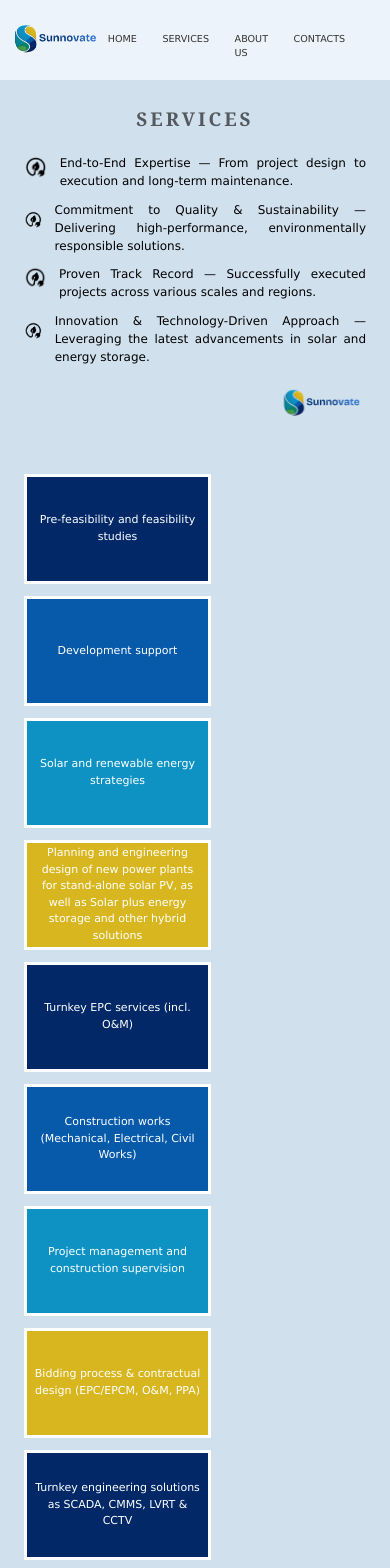
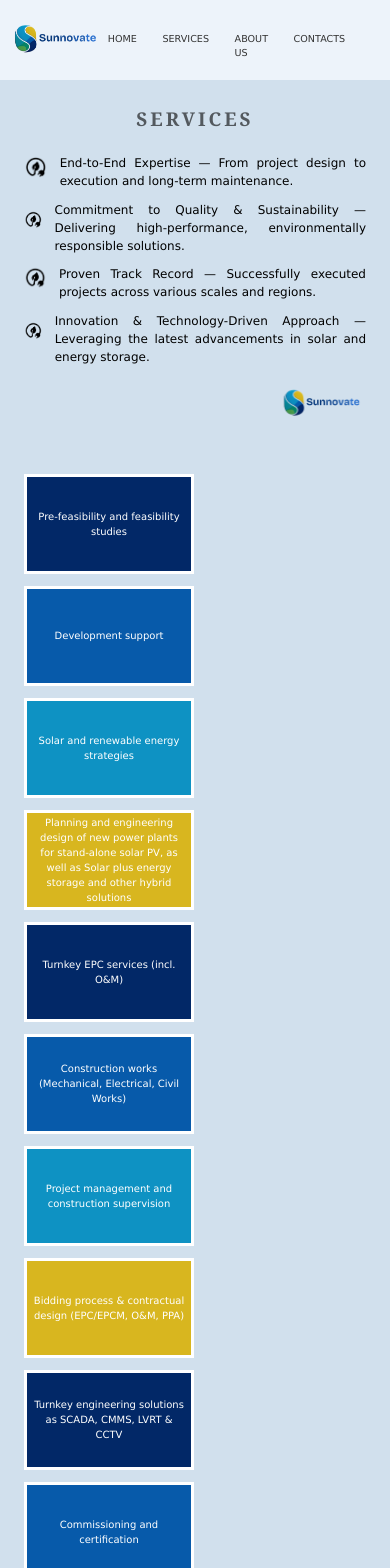
Before and after one commit to Petar-Dinev/sunnovate-group, a React (Vite) app: page /services in a window 390 px wide. Shown: the top 1568 px of the page. Built offline with nearby package versions, Linux system fonts and the light colour scheme.

Commit message:
Fix some css for service page

```diff
--- a/src/components/dashboard/Dashboard.module.css
+++ b/src/components/dashboard/Dashboard.module.css
@@ -135,15 +135,11 @@
     }
 
     .services-content-section ul {
+        justify-content: space-between;
         gap: 1em;
     }
 
     .services-content-section ul li {
-        font-size: 11px;
+        font-size: 10px;
     }
-
-
-    /* .services-content-section ul li {
-        font-size: 10px;
-    } */
 }
```
